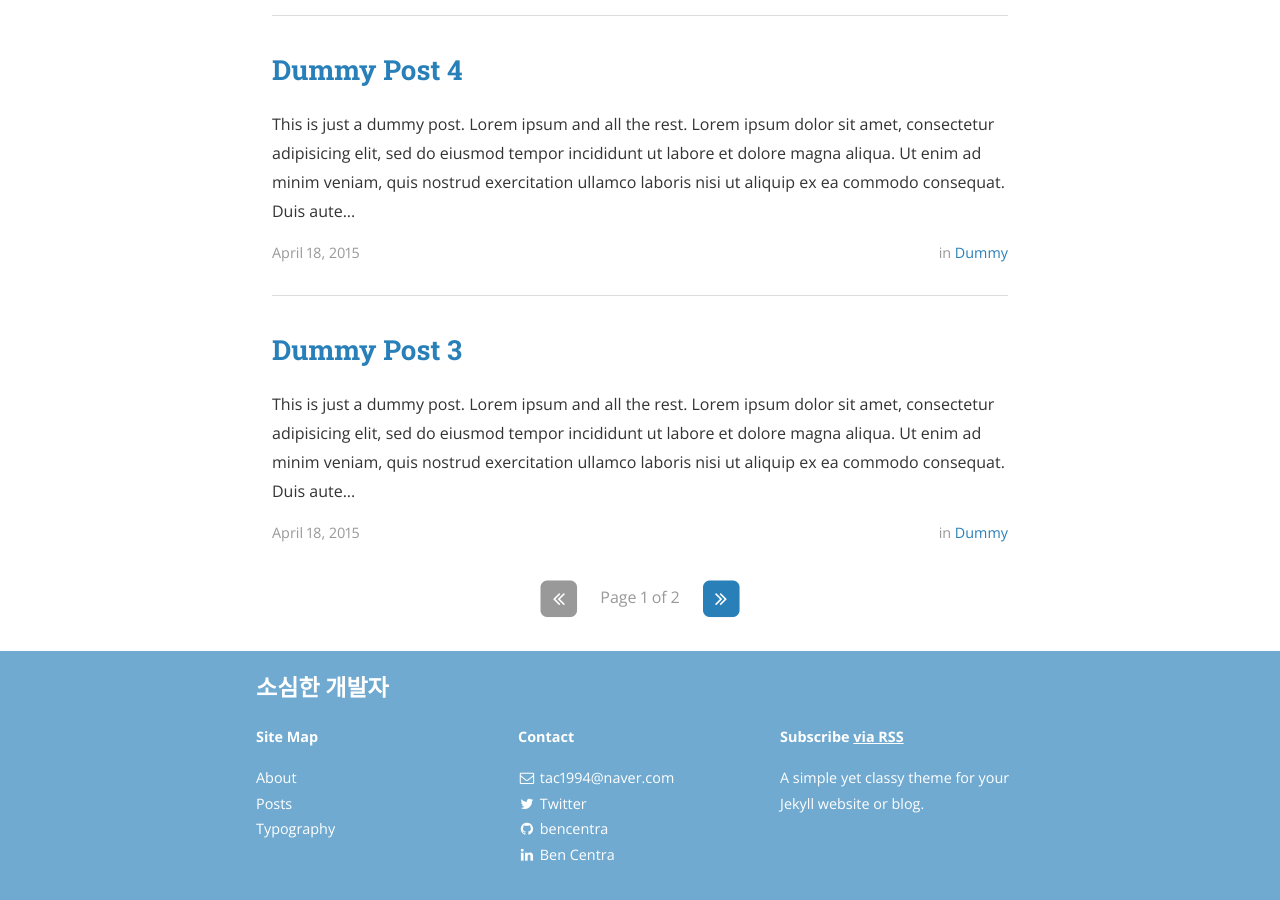
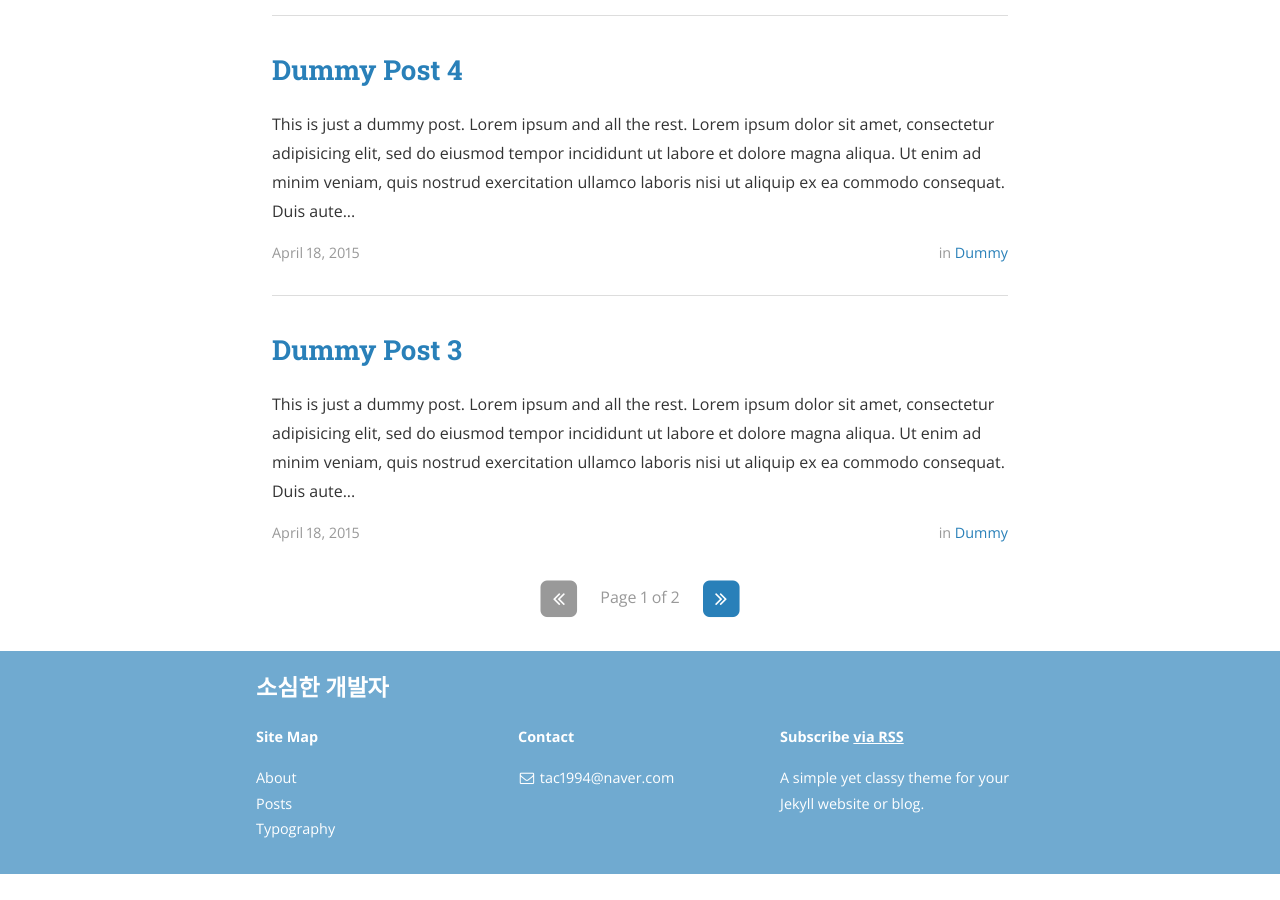
Before and after one commit to antaegyun/ahntaegyun.github.io, a Jekyll site: the page built from index.html, in a window 1280 px wide and 900 px high, scrolled down 1301 px. Built offline with Jekyll 4.4.1, drawn with Linux system fonts in a browser that asks for light colours; nearby versions of some CDN libraries; the list of posts is cut into pages by our own code; after the commit the page ends 2175 px from its top, so only the background shows below that.

Commit message:
ahntaegyun

```diff
--- a/_config.yml
+++ b/_config.yml
@@ -73,30 +73,30 @@ social:
   - name: Twitter
     icon: twitter
     username:
-    url: https://twitter.com/TheBenCentra
+    url:
     desc: Follow me on Twitter
     share: false
 
   - name: Facebook
     icon: facebook
-    username: thebencentra
+    username:
     url:
     desc: Friend me on Facebook
     share: false
 
   - name: GitHub
     icon: github
-    username: bencentra
-    url: https://github.com/bencentra
+    username:
+    url:
     desc: Fork me on GitHub
     share: false
 
   - name: LinkedIn
     icon: linkedin
-    username: Ben Centra
-    url: https://www.linkedin.com/pub/ben-centra/47/769/60a
+    username:
+    url:
     desc: Connect with me on LinkedIn
-    share: true
+    share: false
 
   - name: Google+
     icon: google-plus
```
